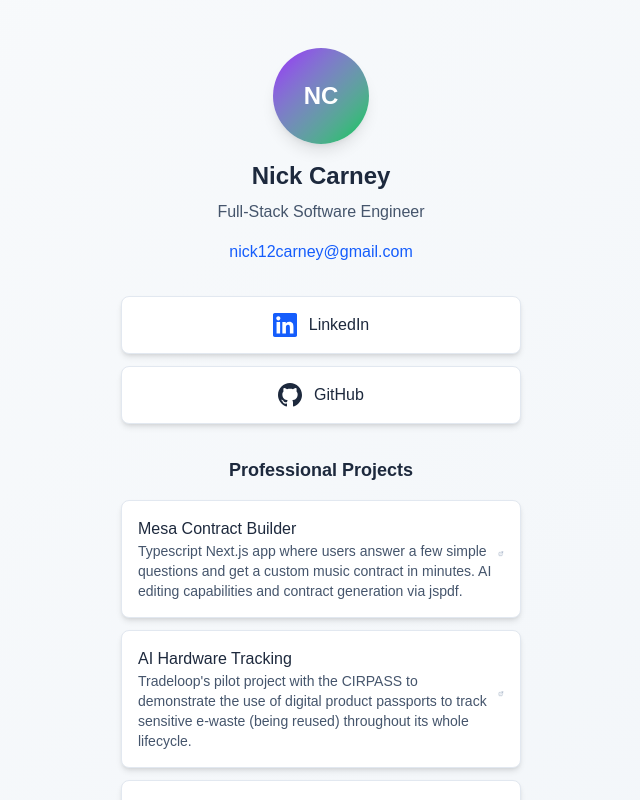
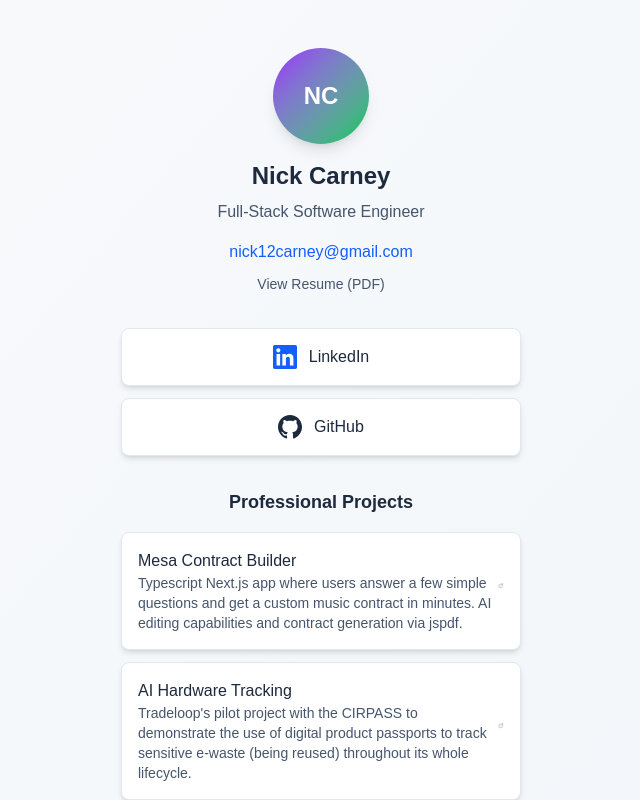
Before and after one commit to NickCarney/linktree, a Next.js app: page / in a window 1280 px wide. Shown: the top 800 px of the page, without its empty margins (319-959 px from the left). Built offline with nearby package versions, Linux system fonts and the light colour scheme.

Commit message:
add resume link and open in new tab with blob url

```diff
--- a/app/page.tsx
+++ b/app/page.tsx
@@ -1,6 +1,19 @@
+"use client";
+
 import Image from "next/image";
 
 export default function Home() {
+  const handleResumeClick = async (e: React.MouseEvent<HTMLAnchorElement>) => {
+    e.preventDefault();
+    try {
+      const response = await fetch('/resume_carney.pdf');
+      const blob = await response.blob();
+      const blobUrl = URL.createObjectURL(blob);
+      window.open(blobUrl, '_blank');
+    } catch (error) {
+      console.error('Error loading resume:', error);
+    }
+  };
   return (
     <div className="min-h-screen bg-gradient-to-br from-slate-50 to-slate-100 dark:from-slate-900 dark:to-slate-800">
       <main className="container mx-auto max-w-md px-6 py-12">
@@ -23,6 +36,15 @@ export default function Home() {
           >
             nick12carney@gmail.com
           </a>
+          <div className="mt-2">
+            <a
+              href="#"
+              onClick={handleResumeClick}
+              className="text-slate-600 dark:text-slate-400 hover:text-blue-600 dark:hover:text-blue-400 hover:underline text-sm"
+            >
+              View Resume (PDF)
+            </a>
+          </div>
         </div>
 
         {/* Links Section */}
```
Also changed, not shown: 1 other file (tests, documents, lock files or other folders).
